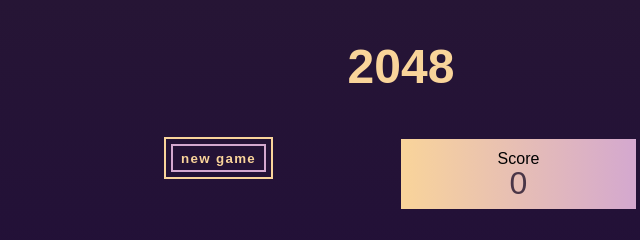
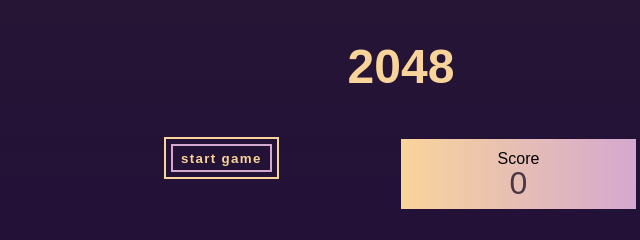
Before and after one commit to hitarthsh/2048, a plain HTML site: page index.html in a window 1280 px wide. Shown: the top 240 px of the page, 239-879 px from the left. Drawn offline with nearby package versions, Linux system fonts and the light colour scheme; a script that the page names is missing.

Commit message:
add-test

```diff
--- a/index.html
+++ b/index.html
@@ -22,7 +22,7 @@
     <!-- controls -->
     <div class="controls clearfix">
       <div class="controls_game">
-        <button data-js="newGame" class="controls_game-btn">New Game</button>
+        <button data-js="newGame" class="controls_game-btn">Start Game</button>
       </div>
       <div class="controls_score">
         <span class="controls_score-label">Score </span>
```
